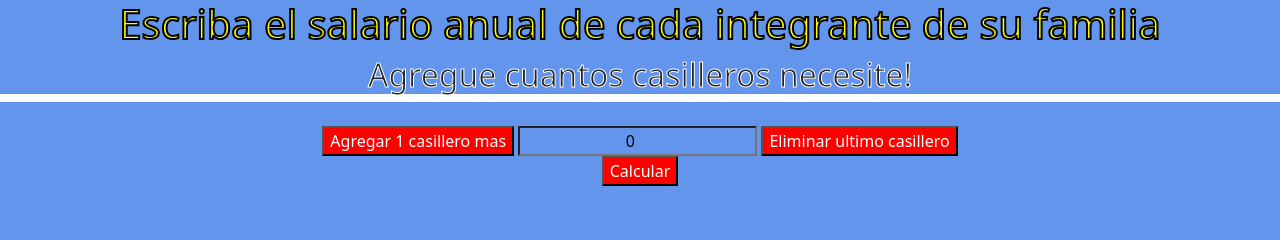
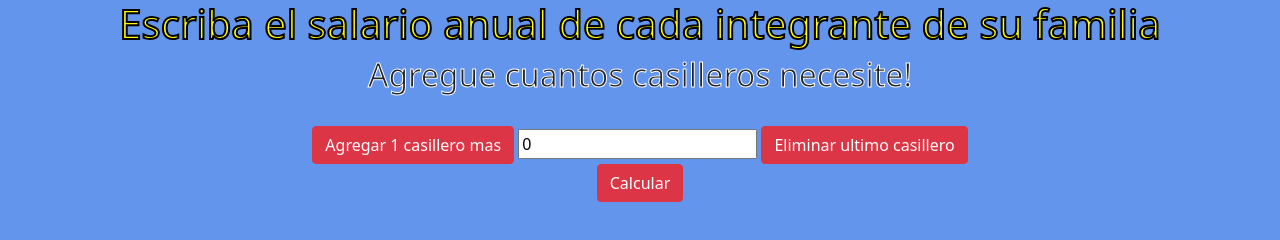
Before and after one commit to rafael-romero/tarea-clase-6, a website: page index.html in a window 1280 px wide. Drawn offline with nearby package versions, Linux system fonts and the light colour scheme.

Commit message:
agrega estilos usando bootstrap

```diff
--- a/ejercicio-6B.css
+++ b/ejercicio-6B.css
@@ -1,4 +1,4 @@
-* {
+body{
   background-color: cornflowerblue;
   text-align: center;
 }
--- a/index.html
+++ b/index.html
@@ -18,13 +18,13 @@
   </head>
   <body>
     <header>
-      <h1>Escriba el salario anual de cada integrante de su familia</h1>
+      <h1 class="display-6">Escriba el salario anual de cada integrante de su familia</h1>
       <h3>Agregue cuantos casilleros necesite!</h3>
     </header>
     <main>
       <form id="formulario-ingreso-salarios">
         <b class="oculto" id="error-en-negrita-salario-integrante-1"></b><br>
-        <button type="button" id="agregar-casillero-salario">
+        <button type="button" id="agregar-casillero-salario" class="btn btn-danger">
           Agregar 1 casillero mas</button>
         <input
           type="number"
@@ -33,12 +33,12 @@
           class="salario"
           value="0"
         />
-        <button type="button" id="eliminar-casillero-salario">
+        <button type="button" id="eliminar-casillero-salario" class="btn btn-danger">
           Eliminar ultimo casillero</button
         ><br />
       </form>
       <div>
-        <p id="datos" hidden>
+        <p id="datos" class="alert alert-success">
           El Mayor salario anual es: <b id="mayor-salario"></b><br />
           El Menor salario anual es: <b id="menor-salario"></b><br />
           El salario Anual promedio es: <b id="salario-anual-promedio"></b
@@ -49,7 +49,7 @@
       </div>
     </main>
     <footer>
-      <button type="button" id="calcular">Calcular</button>
+      <button type="button" id="calcular" class="btn btn-danger">Calcular</button>
     </footer>
     <script src="ejercicio-6B.js"></script>
     <script src="pruebas-6b-refactorizado.js"></script>
```
